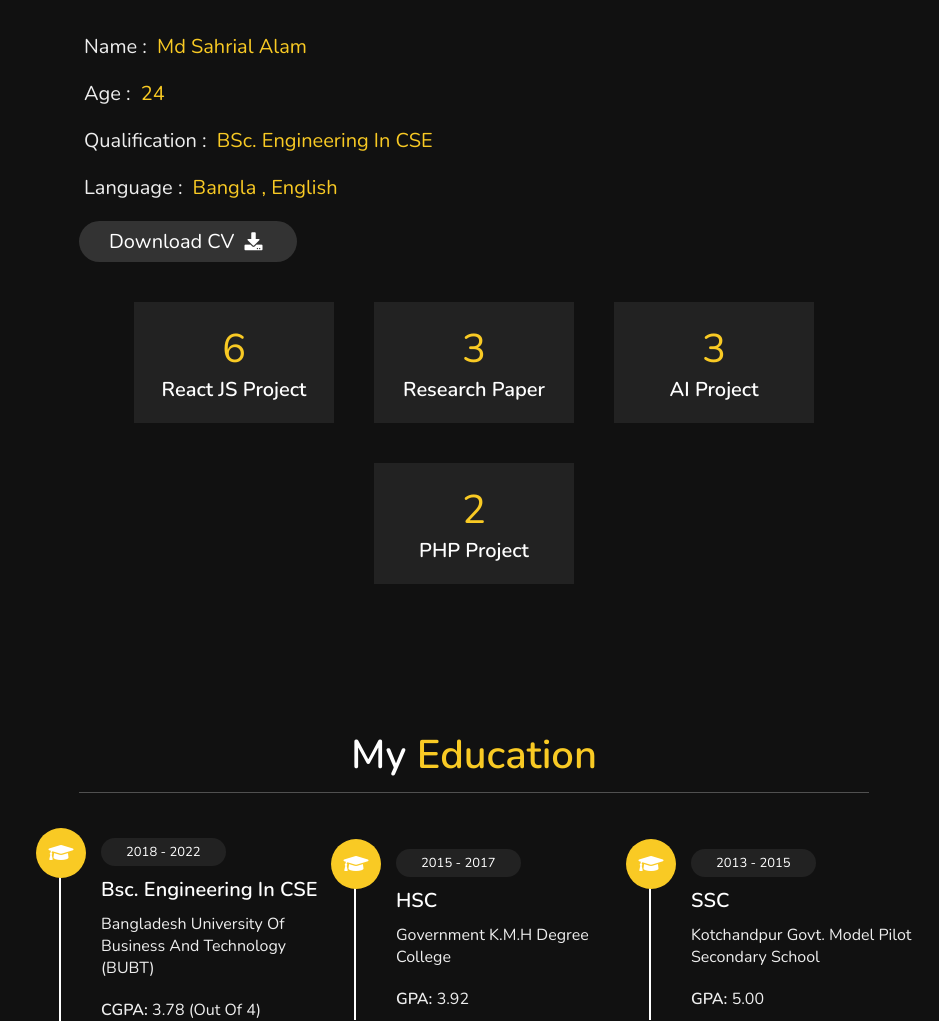
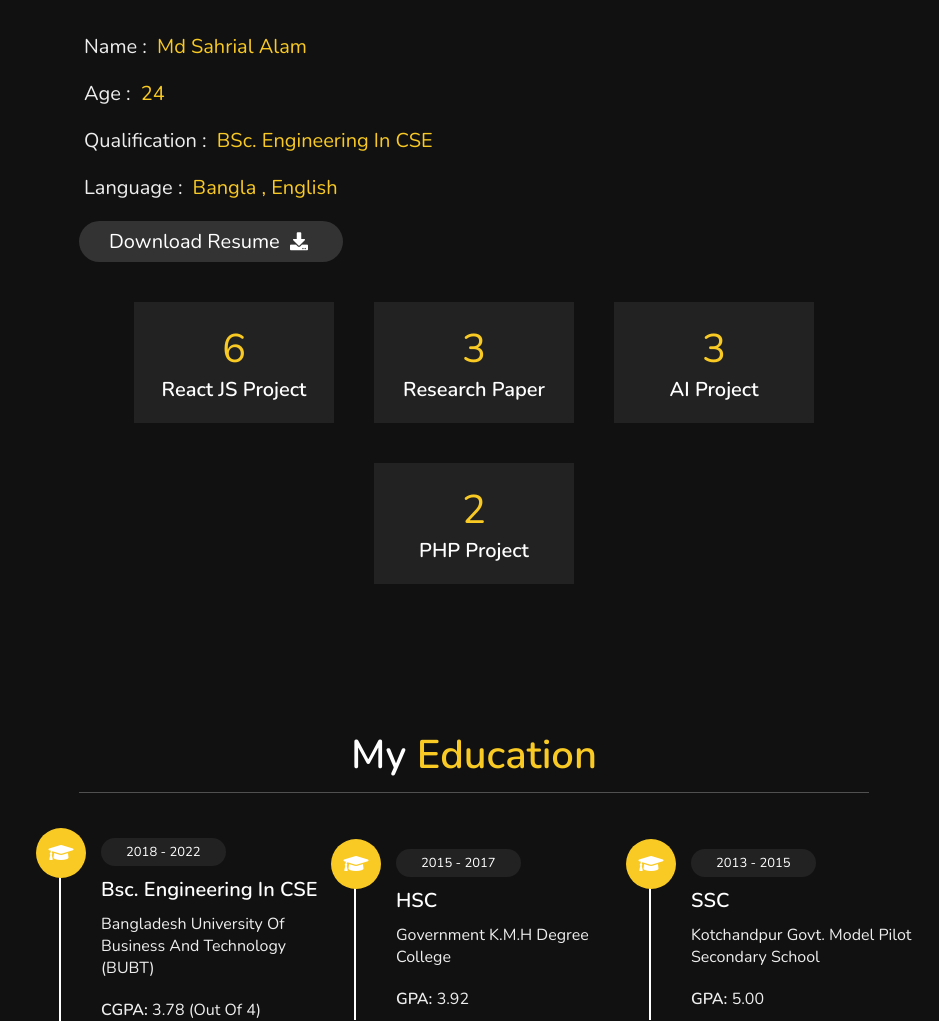
Before and after one commit to Sahrial-alam34/portfolio, a website: page index.html in a window 1280 px wide. Shown: the part 892-1913 px from the top of the page, without its empty margins (341-1280 px from the left). Drawn offline with nearby package versions, Linux system fonts and the light colour scheme; some packages are replaced by stand-ins of ours; a script that the page names is missing.

Commit message:
update cv to resume

```diff
--- a/index.html
+++ b/index.html
@@ -76,7 +76,7 @@
                 <h3> <span> qualification : </span> BSc. Engineering in CSE </h3>
                 <h3> <span> language : </span> Bangla , English </h3>
                 <!-- <a href="https://github.com/Sahrial-alam34/portfolio/blob/master/MD_SAHRIAL_ALAM_RESUME.pdf" download="MD_SAHRIAL_ALAM_RESUME.pdf" target="_blank"><button class="btn"> download CV <i class="fas fa-download"></i> </button></a> -->
-                <button class="btn" onclick="downloadCV()">Download CV <i class="fas fa-download"></i></button>
+                <button class="btn" onclick="downloadCV()">Download Resume <i class="fas fa-download"></i></button>
             </div>
 
             <div class="counter">
```
